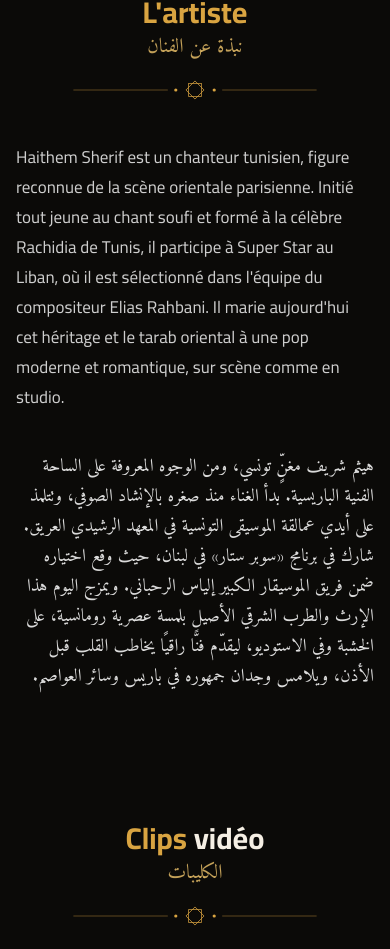
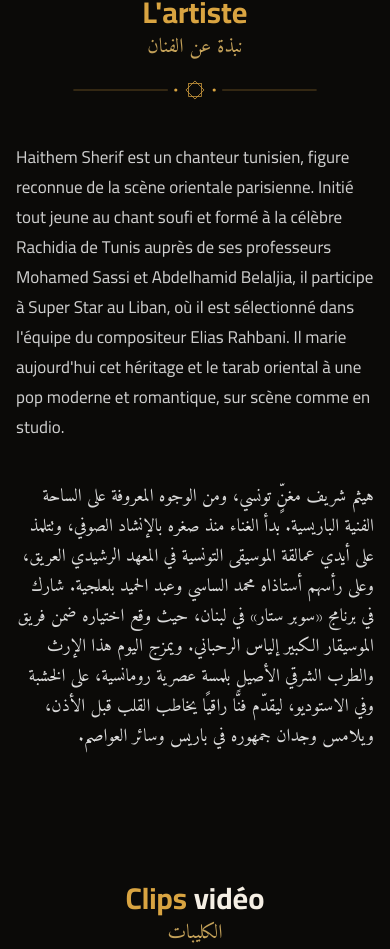
Before and after one commit to Ayari-59/haithemsherif, a Next.js app: page / in a window 390 px wide. Shown: the part 914-1863 px from the top of the page. Built offline with nearby package versions, Linux system fonts and the light colour scheme.

Commit message:
Bio : professeurs de la Rachidia, Mohamed Sassi et Abdelhamid Belaljia (FR/AR) — 9/9 desktop, 10/10 mobile
Co-Authored-By: Claude Fable 5 <noreply@anthropic.com>

```diff
--- a/data/site.ts
+++ b/data/site.ts
@@ -6,9 +6,9 @@ export const artist = {
   nameAr: "هيثم شريف",
   tagline: "Chanteur tunisien",
   taglineAr: "القناة الرسمية للفنان هيثم شريف",
-  bio: "Haithem Sherif est un chanteur tunisien, figure reconnue de la scène orientale parisienne. Initié tout jeune au chant soufi et formé à la célèbre Rachidia de Tunis, il participe à Super Star au Liban, où il est sélectionné dans l'équipe du compositeur Elias Rahbani. Il marie aujourd'hui cet héritage et le tarab oriental à une pop moderne et romantique, sur scène comme en studio.",
+  bio: "Haithem Sherif est un chanteur tunisien, figure reconnue de la scène orientale parisienne. Initié tout jeune au chant soufi et formé à la célèbre Rachidia de Tunis auprès de ses professeurs Mohamed Sassi et Abdelhamid Belaljia, il participe à Super Star au Liban, où il est sélectionné dans l'équipe du compositeur Elias Rahbani. Il marie aujourd'hui cet héritage et le tarab oriental à une pop moderne et romantique, sur scène comme en studio.",
   bioAr:
-    "هيثم شريف مغنٍّ تونسي، ومن الوجوه المعروفة على الساحة الفنية الباريسية. بدأ الغناء منذ صغره بالإنشاد الصوفي، وتتلمذ على أيدي عمالقة الموسيقى التونسية في المعهد الرشيدي العريق. شارك في برنامج «سوبر ستار» في لبنان، حيث وقع اختياره ضمن فريق الموسيقار الكبير إلياس الرحباني. ويمزج اليوم هذا الإرث والطرب الشرقي الأصيل بلمسة عصرية رومانسية، على الخشبة وفي الاستوديو، ليقدّم فنًّا راقيًا يخاطب القلب قبل الأذن، ويلامس وجدان جمهوره في باريس وسائر العواصم.",
+    "هيثم شريف مغنٍّ تونسي، ومن الوجوه المعروفة على الساحة الفنية الباريسية. بدأ الغناء منذ صغره بالإنشاد الصوفي، وتتلمذ على أيدي عمالقة الموسيقى التونسية في المعهد الرشيدي العريق، وعلى رأسهم أستاذاه محمد الساسي وعبد الحميد بلعلجية. شارك في برنامج «سوبر ستار» في لبنان، حيث وقع اختياره ضمن فريق الموسيقار الكبير إلياس الرحباني. ويمزج اليوم هذا الإرث والطرب الشرقي الأصيل بلمسة عصرية رومانسية، على الخشبة وفي الاستوديو، ليقدّم فنًّا راقيًا يخاطب القلب قبل الأذن، ويلامس وجدان جمهوره في باريس وسائر العواصم.",
   // Adresse e-mail de booking : laisser vide pour masquer la section e-mail.
   bookingEmail: "",
   // Numéro WhatsApp booking (format international) et message pré-rempli.
```
